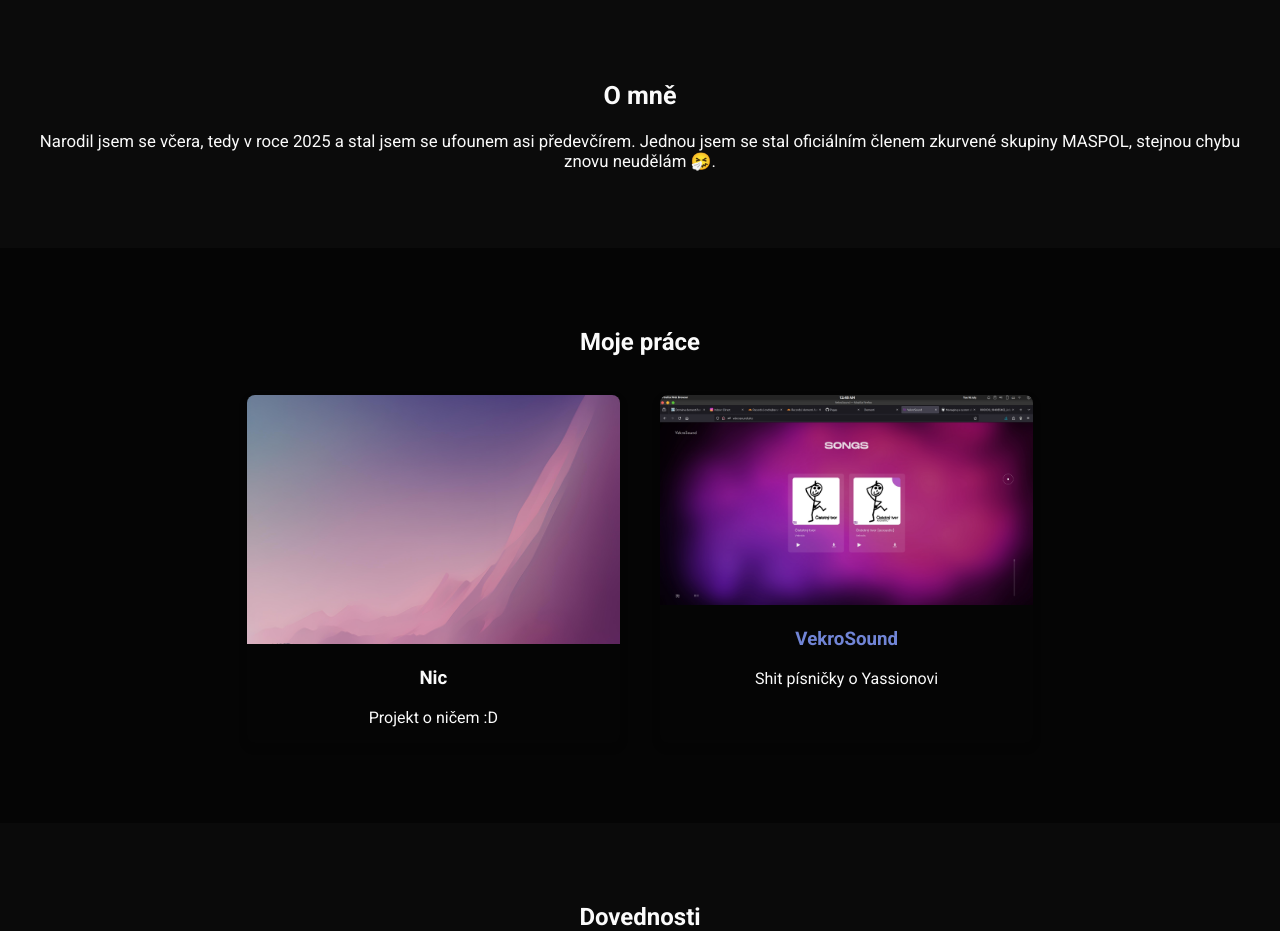
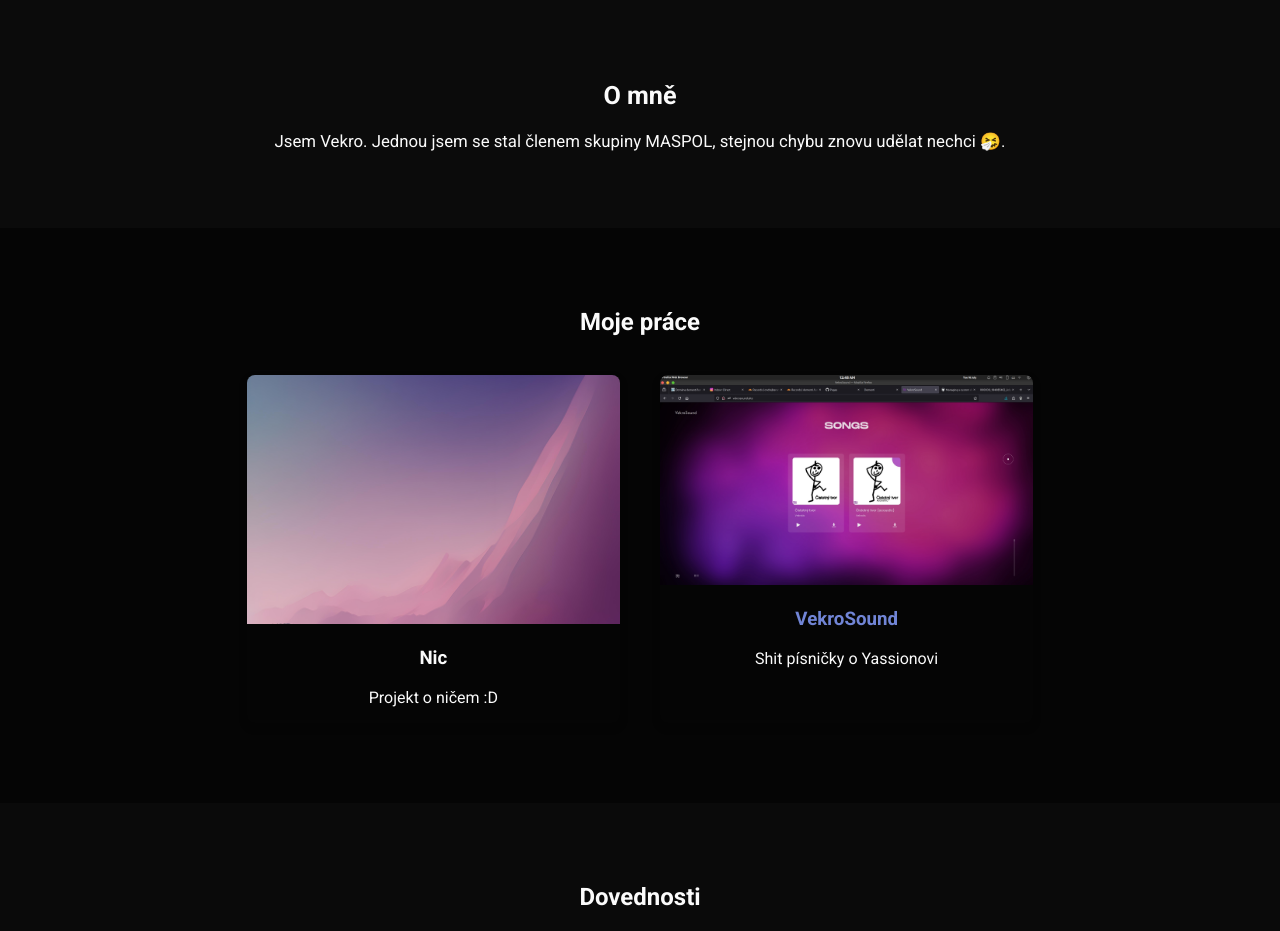
Before and after one commit to Vekrotis/dementi.fun, a plain HTML site: page index.html in a window 1280 px wide. Shown: the part 920-1851 px from the top of the page. Drawn offline with Linux system fonts and the light colour scheme.

Commit message:
Update index.html

```diff
--- a/index.html
+++ b/index.html
@@ -31,7 +31,7 @@
     </section>
     <section id="o-mne">
         <h2>O mně</h2>
-        <p>Narodil jsem se včera, tedy v roce 2025 a stal jsem se ufounem asi předevčírem. Jednou jsem se stal oficiálním členem zkurvené skupiny MASPOL, stejnou chybu znovu neudělám 🤧.</p>
+        <p>Jsem Vekro. Jednou jsem se stal členem skupiny MASPOL, stejnou chybu znovu udělat nechci 🤧.</p>
     </section>
     <section id="projekty">
         <h2>Moje práce</h2>
```
